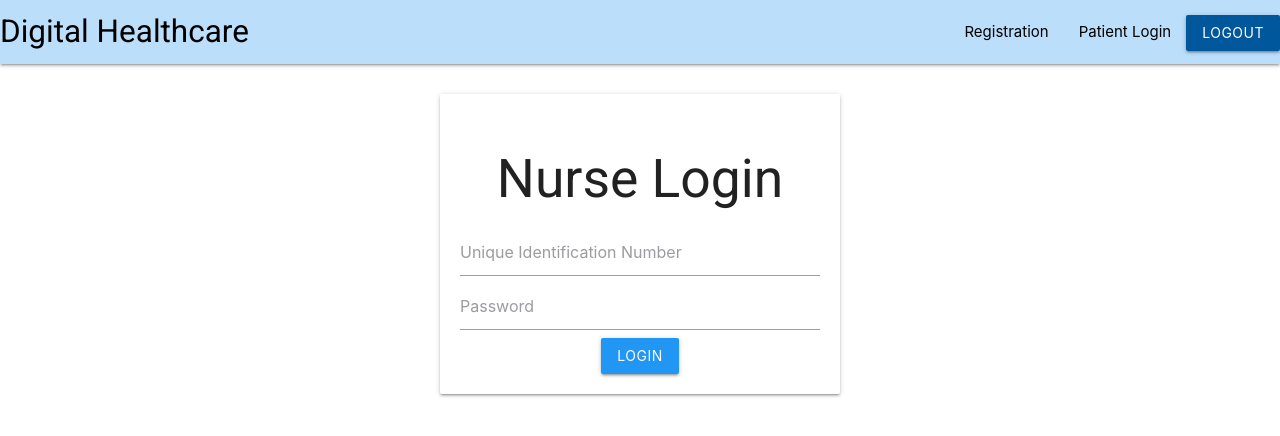
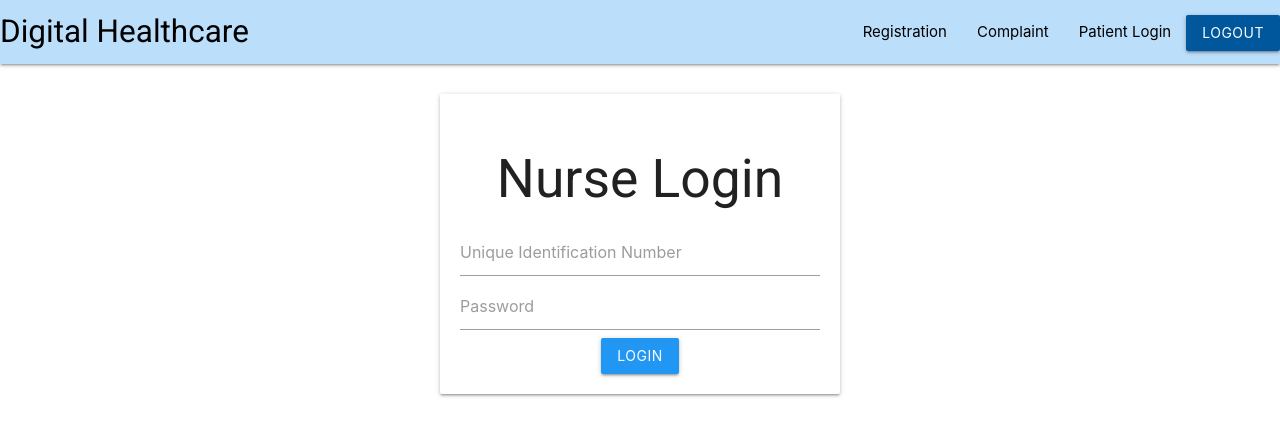
Before and after one commit to Loganzi/SIH_Patient_Side, a React (Create React App) app in the folder client/: page /signin in a window 1280 px wide. Shown: the top 436 px of the page. Built offline with nearby package versions, Linux system fonts and the light colour scheme; sample sign-in values are in the browser's storage.

Commit message:
Update Navbar.js

```diff
--- a/client/src/components/Navbar.js
+++ b/client/src/components/Navbar.js
@@ -19,13 +19,15 @@ const NavBar = () => {
           <Link to="/form">Registration</Link>
         </li>,
         //<li key="2">
-         // <Link to="/profile">Records</Link>
+        // <Link to="/profile">Records</Link>
         //</li>,
-        //<li key="3">
-          //<Link to="/create">Create New Record</Link>
-        //</li>,
-        <li key="4"><Link to="/PatientLogin">Patient Login</Link></li>,
+        <li key="3">
+          <Link to="/pcomplaint">Complaint</Link>
+        </li>,
         <li key="5">
+          <Link to="/PatientLogin">Patient Login</Link>
+        </li>,
+        <li key="6">
           <button
             className="btn #01579b light-blue darken-4"
             onClick={() => {
@@ -40,12 +42,9 @@ const NavBar = () => {
       ];
     } else {
       return [
-        <li key="6">
+        <li key="7">
           <Link to="/signin">Signin</Link>
         </li>,
-
-
-
       ];
     }
   };
@@ -122,7 +121,6 @@ const NavBar = () => {
 
 export default NavBar;
 
-
 /*
 <li key="7">
           <Link to="/signup">Signup</Link>
```
